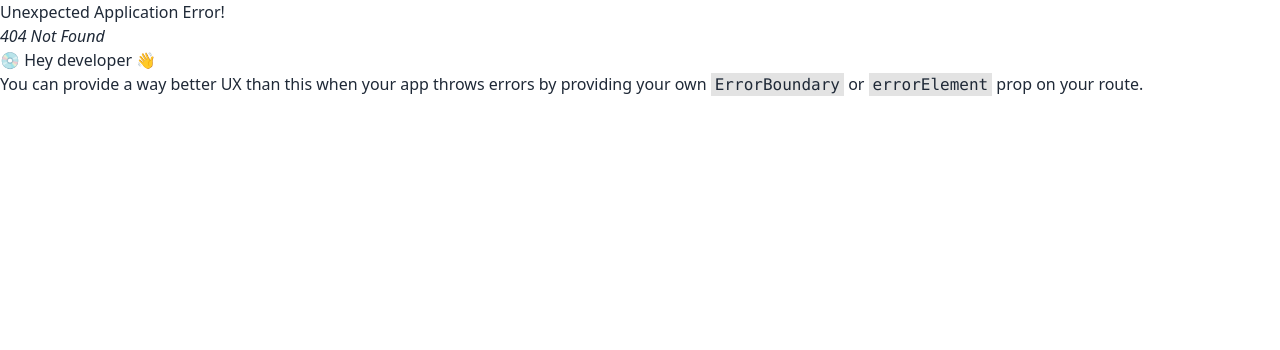
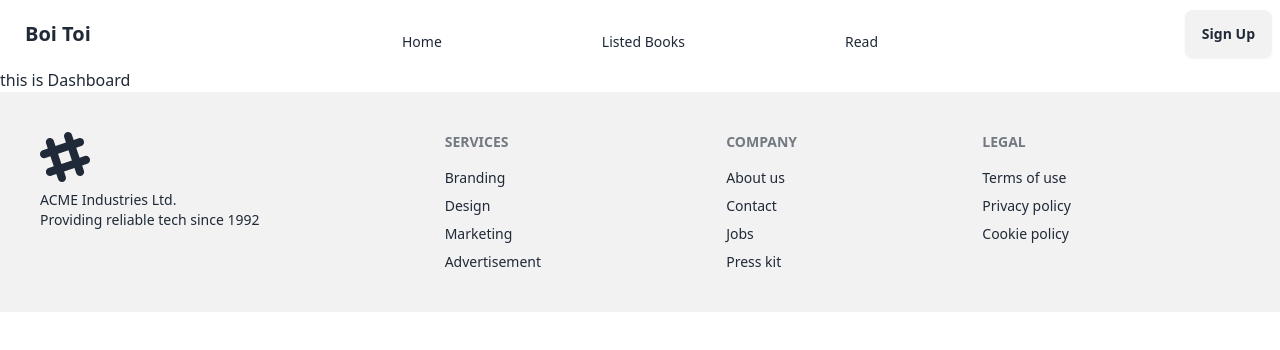
Before and after one commit to sumaiyaamin/boi-toi, a React (Vite) app: page /dashboard in a window 1280 px wide. Before the commit this address had no page. Shown: the top 350 px of the page. Built offline with nearby package versions, Linux system fonts and the light colour scheme.

Commit message:
Navbar and Footer component added

```diff
--- /dev/null
+++ b/src/components/Dashboard/Dashboard.jsx
@@ -0,0 +1,12 @@
+import React from 'react';
+
+const Dashboard = () => {
+  return (
+    <div>
+      this is Dashboard
+
+    </div>
+  );
+};
+
+export default Dashboard;
--- /dev/null
+++ b/src/components/Error/Error.jsx
@@ -0,0 +1,12 @@
+import React from 'react';
+
+const Error = () => {
+  return (
+    <div className='text-5xl text-center'>
+      404 not found
+
+    </div>
+  );
+};
+
+export default Error;
--- /dev/null
+++ b/src/components/Footer/Footer.jsx
@@ -0,0 +1,48 @@
+import React from 'react';
+
+const Footer = () => {
+  return (
+    <footer className="footer bg-base-200 text-base-content p-10">
+  <aside>
+    <svg
+      width="50"
+      height="50"
+      viewBox="0 0 24 24"
+      xmlns="http://www.w3.org/2000/svg"
+      fillRule="evenodd"
+      clipRule="evenodd"
+      className="fill-current">
+      <path
+        d="M22.672 15.226l-2.432.811.841 2.515c.33 1.019-.209 2.127-1.23 2.456-1.15.325-2.148-.321-2.463-1.226l-.84-2.518-5.013 1.677.84 2.517c.391 1.203-.434 2.542-1.831 2.542-.88 0-1.601-.564-1.86-1.314l-.842-2.516-2.431.809c-1.135.328-2.145-.317-2.463-1.229-.329-1.018.211-2.127 1.231-2.456l2.432-.809-1.621-4.823-2.432.808c-1.355.384-2.558-.59-2.558-1.839 0-.817.509-1.582 1.327-1.846l2.433-.809-.842-2.515c-.33-1.02.211-2.129 1.232-2.458 1.02-.329 2.13.209 2.461 1.229l.842 2.515 5.011-1.677-.839-2.517c-.403-1.238.484-2.553 1.843-2.553.819 0 1.585.509 1.85 1.326l.841 2.517 2.431-.81c1.02-.33 2.131.211 2.461 1.229.332 1.018-.21 2.126-1.23 2.456l-2.433.809 1.622 4.823 2.433-.809c1.242-.401 2.557.484 2.557 1.838 0 .819-.51 1.583-1.328 1.847m-8.992-6.428l-5.01 1.675 1.619 4.828 5.011-1.674-1.62-4.829z"></path>
+    </svg>
+    <p>
+      ACME Industries Ltd.
+      <br />
+      Providing reliable tech since 1992
+    </p>
+  </aside>
+  <nav>
+    <h6 className="footer-title">Services</h6>
+    <a className="link link-hover">Branding</a>
+    <a className="link link-hover">Design</a>
+    <a className="link link-hover">Marketing</a>
+    <a className="link link-hover">Advertisement</a>
+  </nav>
+  <nav>
+    <h6 className="footer-title">Company</h6>
+    <a className="link link-hover">About us</a>
+    <a className="link link-hover">Contact</a>
+    <a className="link link-hover">Jobs</a>
+    <a className="link link-hover">Press kit</a>
+  </nav>
+  <nav>
+    <h6 className="footer-title">Legal</h6>
+    <a className="link link-hover">Terms of use</a>
+    <a className="link link-hover">Privacy policy</a>
+    <a className="link link-hover">Cookie policy</a>
+  </nav>
+</footer>
+  );
+};
+
+export default Footer;
--- /dev/null
+++ b/src/components/Home/Home.jsx
@@ -0,0 +1,11 @@
+import React from 'react';
+
+const Home = () => {
+  return (
+    <div>
+      Hello Home
+    </div>
+  );
+};
+
+export default Home;
--- /dev/null
+++ b/src/components/Navbar/Navbar.jsx
@@ -0,0 +1,53 @@
+import React from 'react';
+
+const Navbar = () => {
+
+const Links = <>
+<li><a ></a>Home</li>
+<li><a ></a>Listed Books</li>
+<li><a ></a>Read</li>
+
+
+</>
+
+
+  return (
+    <div className="navbar bg-base-100">
+    <div className="navbar-start">
+      <div className="dropdown">
+        <div tabIndex={0} role="button" className="btn btn-ghost lg:hidden">
+          <svg
+            xmlns="http://www.w3.org/2000/svg"
+            className="h-5 w-5"
+            fill="none"
+            viewBox="0 0 24 24"
+            stroke="currentColor">
+            <path
+              strokeLinecap="round"
+              strokeLinejoin="round"
+              strokeWidth="2"
+              d="M4 6h16M4 12h8m-8 6h16" />
+          </svg>
+        </div>
+        <ul
+          tabIndex={0}
+          className="menu menu-sm dropdown-content bg-base-100 rounded-box z-[1] mt-3 w-52 p-2 shadow ">
+          {Links}
+
+        </ul>
+      </div>
+      <a className="btn btn-ghost text-xl">Boi Toi</a>
+    </div>
+    <div className="navbar-center hidden lg:flex">
+      <ul className="menu menu-horizontal px-1 gap-40">
+       {Links}
+      </ul>
+    </div>
+    <div className="navbar-end">
+      <a className="btn">Sign Up</a>
+    </div>
+  </div>
+  );
+};
+
+export default Navbar;
--- a/src/components/Routes/Routes.jsx
+++ b/src/components/Routes/Routes.jsx
@@ -1,9 +1,15 @@
 import React from 'react';
+import Navbar from '../Navbar/Navbar';
+import { Outlet } from 'react-router-dom';
+import Footer from '../Footer/Footer';
 
 const Routes = () => {
   return (
     <div>
-      doing routing
+      <Navbar></Navbar>
+      <Outlet />
+
+      <Footer />
 
     </div>
   );
--- a/src/main.jsx
+++ b/src/main.jsx
@@ -6,12 +6,28 @@ import {
 } from "react-router-dom";
 import './index.css'
 import Routes from './components/Routes/Routes';
+import Error from './components/Error/Error';
+import Home from './components/Home/Home';
+import Dashboard from './components/Dashboard/Dashboard';
 
 
 const router = createBrowserRouter([
   {
     path: "/",
-    element: <Routes />
+    element: <Routes />,
+    errorElement : <Error />,
+
+    children : [
+      {
+        path : "/",
+        element : <Home />
+      },
+      {
+        path : "/dashboard",
+        element : <Dashboard />
+      }
+    ]
+
   },
 ]);
 createRoot(document.getElementById('root')).render(
```
